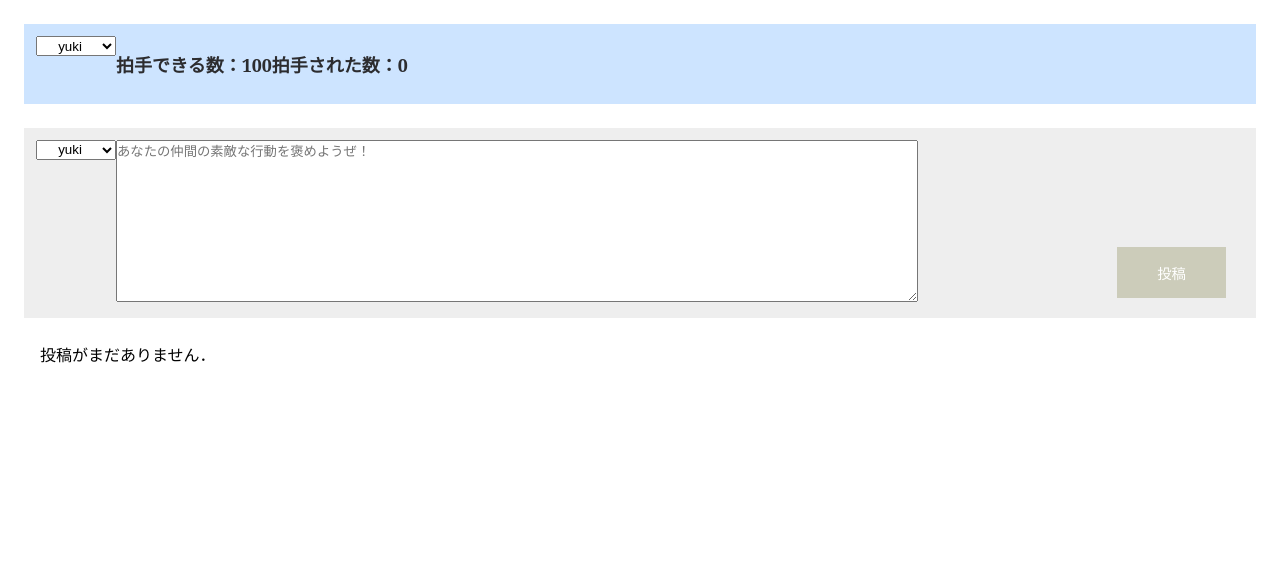
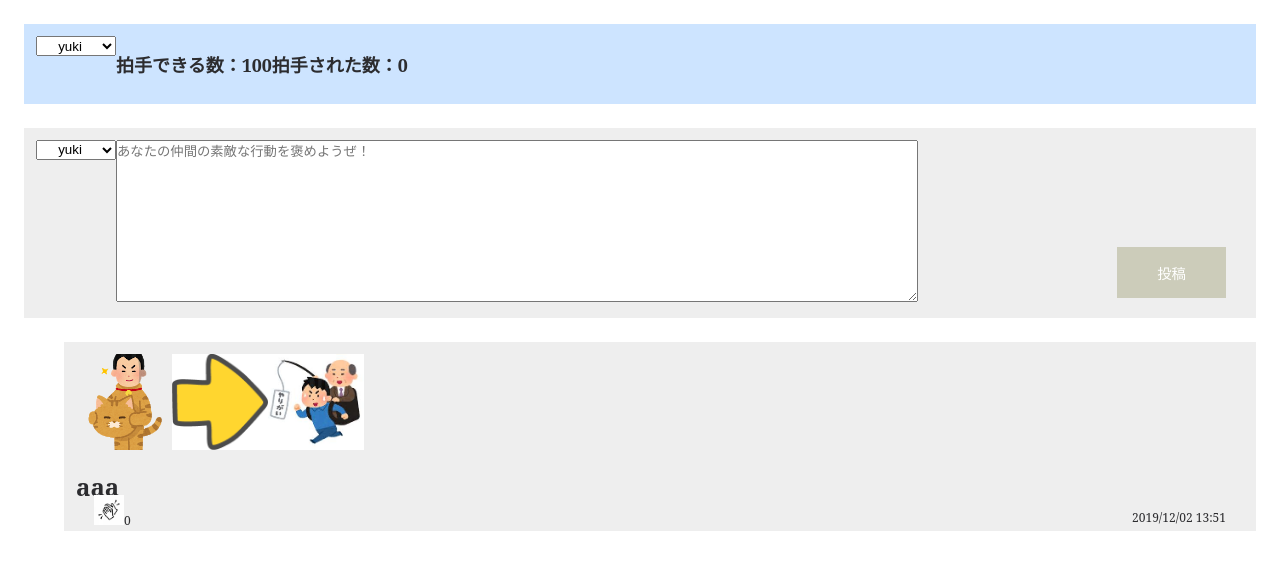
Before and after one commit to shinhoshi/funpos, a React (Create React App) app: page / in a window 1280 px wide. Shown: the top 570 px of the page. Built offline with nearby package versions, Linux system fonts and the light colour scheme.

Commit message:
ポチると数字増えるよ

```diff
--- a/src/App.js
+++ b/src/App.js
@@ -3,6 +3,7 @@ import { CurrentUser } from './CurrentUser';
 import { UserInfo } from './UserInfo';
 import { PostInput } from './PostInput';
 import { PostList } from './PostList';
+import {ApplauseZone} from './ApplauseZone';
 import styles from './style.css';
 
 
@@ -29,31 +30,25 @@ function getNowTime() {
    constructor(props) {
      super(props);
       this.state = {
-        posts : [],
+        posts : [
+          {
+            text: 'aaa',
+            id: 0 ,
+            praiserIcon: <img src= "yuki.png" alt="yuki"  className="imageAlign"/>,
+            heroIcon: <img src= "moe.jpeg" alt="moe"  className="imageAlign"/>,
+            applauseCount: <ApplauseZone />,
+            date: "2019/12/02 13:51"
+          },
+        ],
         item: '',
         uniqueId: getUniqueId(),
-        applauseCount: 0,
         date: getNowTime(),
-
-
-        // userIconData: null,
       };
       this.addPost = this.addPost.bind(this);
       this.componentDidUpdate = this.componentDidUpdate.bind(this);
       // this.componentDidMount = this.componentDidMount.bind(this);
-      this.applauseCountUp = this.applauseCountUp.bind(this);
 
     }
-
-    // 拍手数カウント
-    applauseCountUp() {
-      this.setState(prevState => {
-        return {
-          applauseCount: prevState.applauseCount + 1
-        };
-      });
-    }
-
 
 
     // 実際に投稿するところ
@@ -69,10 +64,10 @@ function getNowTime() {
 
       const post = {
         text,
-        id: uniqueId,
+        id: getUniqueId(),
         praiserIcon: <img src= "satoko.png" alt="satoko" className="imageAlign"/>,
         heroIcon: <img src= "juma.png" alt="juma" className="imageAlign"/>,
-        // applauseCount: applauseCountUp(),
+        applauseCount: <ApplauseZone />,
         date: getNowTime(),
       };
 
@@ -95,14 +90,17 @@ function getNowTime() {
 
     //componentがマウントされる時にlocalstorageから読みこむ
     //未完成
-    componentDidMount() {
-      this.setState({
-        post: 'aaa',
-        id: 'aaaaaaaaaa',
-        praiserIcon: <img src= "satoko.png" alt="satoko" className="imageAlign"/>,
-        heroIcon: <img src= "juma.png" alt="juma" className="imageAlign"/>,
-      });
-    }
+    // componentDidMount() {
+    //   this.setState({
+    //     post: JSON.parse(localStorage.getItem('posts'))
+    //   });
+    // }
+
+    // componentDidMount() {
+    //   console.log(
+    //   JSON.parse(localStorage.getItem('posts'))
+    //   );
+    // }
 
 
 
@@ -125,9 +123,9 @@ function getNowTime() {
         <div>
           <PostList
             posts={this.state.posts}
-            componentidMount={this.componentDidMount}
-            applauseCountUp={this.applauseCountUp}
+            // componentDidMount={this.componentDidMount}
           />
+          {this.state.componentDidMount}
         </div>
       </div>
     );
--- /dev/null
+++ b/src/ApplauseZone.js
@@ -0,0 +1,41 @@
+import React, { Component } from 'react';
+import styles from './style.css';
+
+
+export class ApplauseZone extends React.Component {
+
+  constructor(props) {
+    super(props);
+     this.state = {applauseCount: 0};
+     this.onClick = this.onClick.bind(this);
+    }
+
+  onClick() {
+    this.setState((prevState, props) => {
+      return { applauseCount: prevState.applauseCount + 1 }
+    });
+  }
+
+  shouldComponentUpdate(nextProps, nextState){
+   return true;
+ }
+
+
+  render() {
+    return (
+      <div>
+        <div>
+          <img
+            src="hakushu.jpg"
+            alt="hakushu"
+            className="imageAppluase"
+            onClick={this.onClick}
+          />
+        </div>
+        <div className="ApplauseNumber">
+          {this.state.applauseCount}
+        </div>
+      </div>
+    );
+  }
+}
--- a/src/CurrentUser.js
+++ b/src/CurrentUser.js
@@ -1,5 +1,6 @@
 import React from 'react';
 import { UserInfo } from './UserInfo';
+import { ApplauseZone } from './ApplauseZone';
 import styles from './style.css';
 
 
--- a/src/PostItem.js
+++ b/src/PostItem.js
@@ -21,13 +21,6 @@ function PostItem(props) {
           </h1>
         </div>
         <div className="PostItemFooter">
-          <div>
-            <img
-              src="hakushu.jpg"
-              alt="hakushu"
-              className="imageAppluase"
-            />
-          </div>
           <div className="ApplauseNumber">
               {props.applauseCount}
           </div>
--- a/src/PostList.js
+++ b/src/PostList.js
@@ -16,6 +16,7 @@ export class PostList extends React.Component {
       <div>
         <ul
         className= "PostList"
+
         >
           {list.length ? list : <li>投稿がまだありません．</li>}
 
--- a/src/style.css
+++ b/src/style.css
@@ -97,9 +97,11 @@
 /* 拍手数 */
 .ApplauseNumber {
   position: absolute;
-  bottom: 5px;
-  left: 45px;
+  bottom: 1px;
+  left: 30px;
 }
+
+
 
 /* Postの日 */
 .PostDate {
@@ -107,3 +109,11 @@
   bottom: 5px;
   right: 30px;
 }
+
+.hidden-item {
+  display: hidden;
+}
+
+.ApplauseNumber:hover .hidden-item {
+  display: block;
+}
```
